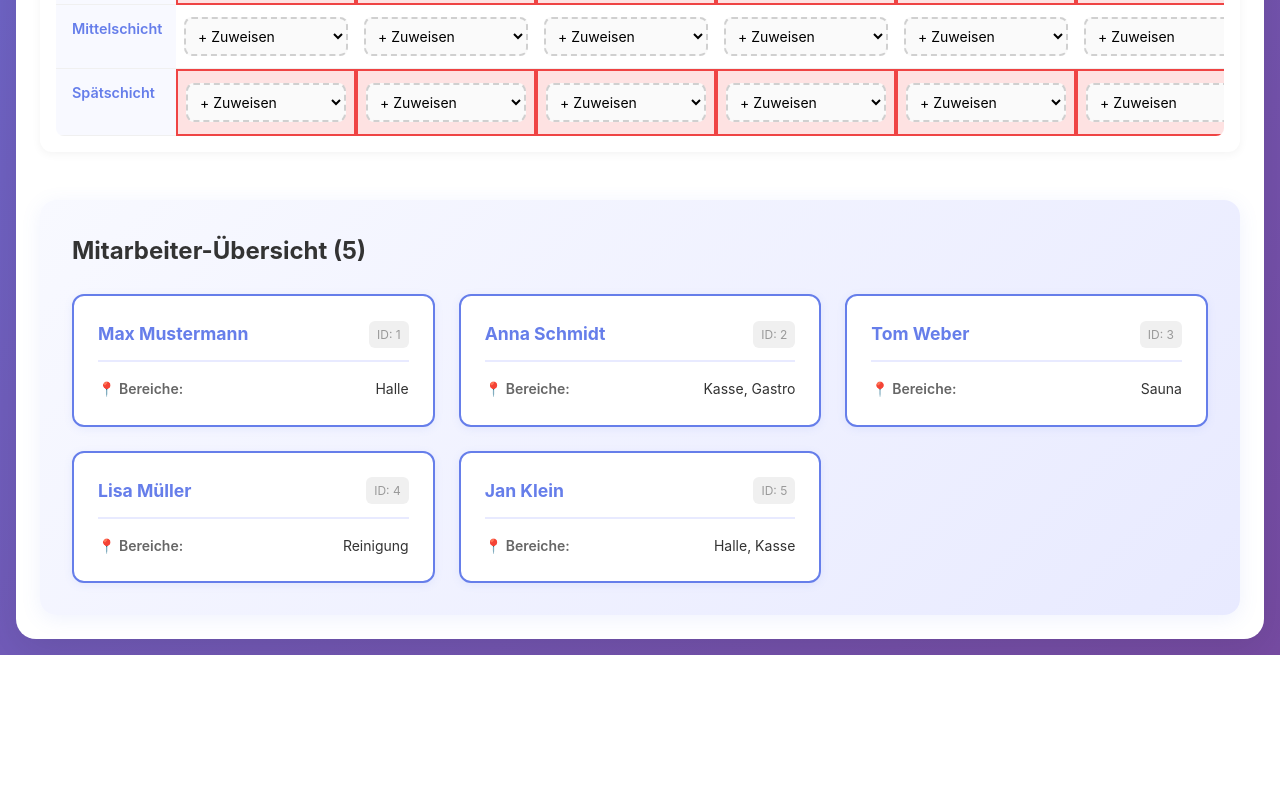
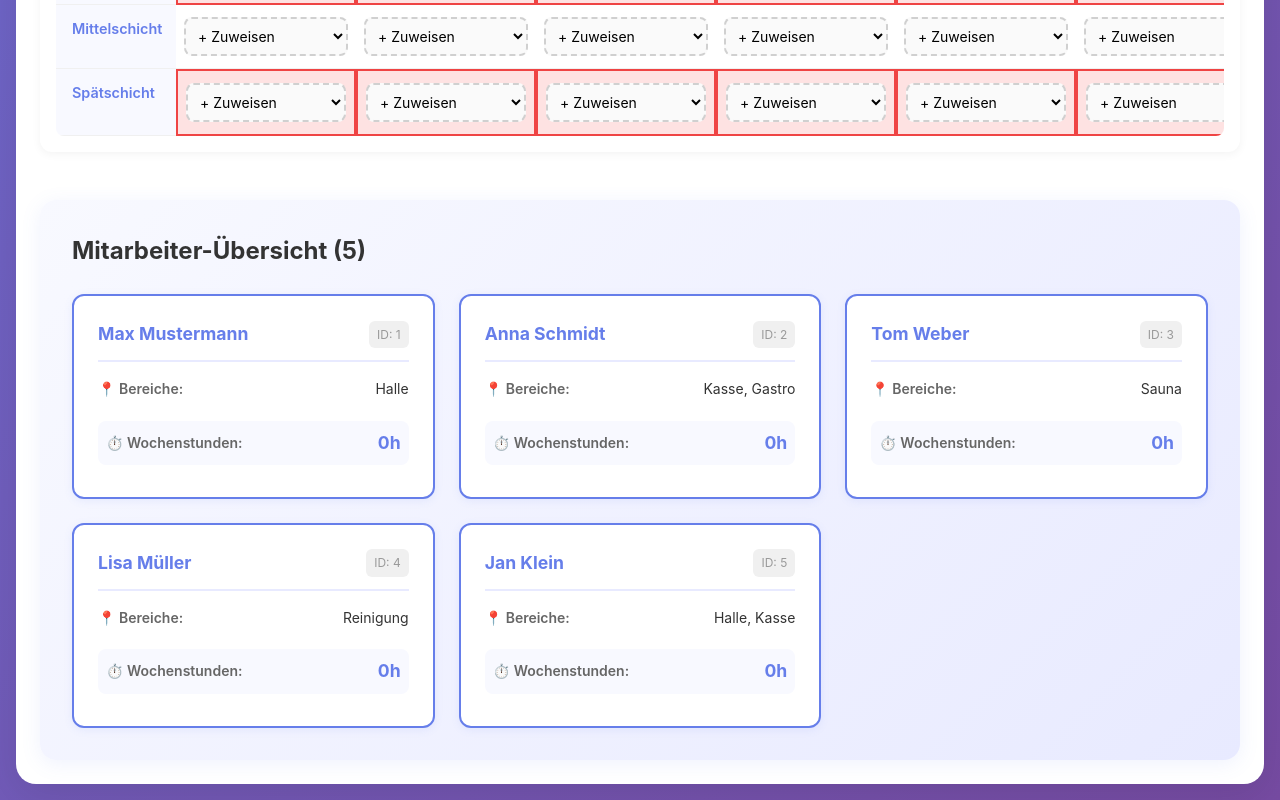
Before and after one commit to ChrisD-78/schichtplan-app, a React (Vite) app: page / in a window 1280 px wide. Shown: the part 2144-2944 px from the top of the page. Before the commit the page ends 2799 px from the top, so only its background shows below. Built offline with nearby package versions, Linux system fonts and the light colour scheme.

Commit message:
Stundenberechnung: 8h pro Schicht mit farblicher Soll/Ist Anzeige

```diff
--- a/src/App.css
+++ b/src/App.css
@@ -800,11 +800,27 @@
   padding: 1.5rem;
   transition: all 0.3s ease;
   box-shadow: 0 2px 8px rgba(102, 126, 234, 0.1);
+  position: relative;
 }
 
 .employee-detail-card:hover {
   transform: translateY(-4px);
   box-shadow: 0 6px 20px rgba(102, 126, 234, 0.2);
+}
+
+/* Hours status coloring */
+.employee-detail-card.hours-fulfilled {
+  border-color: #10b981;
+  background: linear-gradient(to bottom, white 0%, #f0fdf4 100%);
+}
+
+.employee-detail-card.hours-under {
+  border-color: #f59e0b;
+  background: linear-gradient(to bottom, white 0%, #fffbeb 100%);
+}
+
+.employee-detail-card.hours-no-target {
+  border-color: #667eea;
 }
 
 .emp-card-header {
@@ -856,6 +872,69 @@
   font-size: 0.875rem;
   text-align: right;
   word-break: break-word;
+}
+
+.hours-row {
+  background: #f8f9ff;
+  padding: 0.5rem;
+  border-radius: 8px;
+  margin: 0.5rem 0;
+}
+
+.hours-value {
+  font-size: 1rem;
+}
+
+.hours-value strong {
+  color: #667eea;
+  font-size: 1.1rem;
+}
+
+.target-hours {
+  color: #999;
+  font-size: 0.9rem;
+}
+
+.hours-progress {
+  width: 100%;
+  height: 8px;
+  background: #e5e7eb;
+  border-radius: 10px;
+  overflow: hidden;
+  margin: 0.5rem 0;
+}
+
+.progress-bar {
+  height: 100%;
+  transition: width 0.5s ease;
+  border-radius: 10px;
+}
+
+.progress-bar.fulfilled {
+  background: linear-gradient(90deg, #10b981 0%, #059669 100%);
+}
+
+.progress-bar.under {
+  background: linear-gradient(90deg, #f59e0b 0%, #d97706 100%);
+}
+
+.status-badge {
+  margin-top: 1rem;
+  padding: 0.5rem 1rem;
+  border-radius: 8px;
+  text-align: center;
+  font-weight: 600;
+  font-size: 0.875rem;
+}
+
+.status-badge.fulfilled {
+  background: linear-gradient(135deg, #10b981 0%, #059669 100%);
+  color: white;
+}
+
+.status-badge.under {
+  background: linear-gradient(135deg, #f59e0b 0%, #d97706 100%);
+  color: white;
 }
 
 .employee-tag {
@@ -1200,6 +1279,10 @@
     font-size: 1rem;
   }
 
+  .emp-card-header {
+    flex-wrap: wrap;
+  }
+
   .emp-info-row {
     flex-direction: column;
     align-items: flex-start;
@@ -1208,6 +1291,15 @@
 
   .emp-value {
     text-align: left;
+  }
+
+  .hours-value strong {
+    font-size: 1rem;
+  }
+
+  .status-badge {
+    font-size: 0.8rem;
+    padding: 0.4rem 0.75rem;
   }
 
   .bulk-assignment-panel {
--- a/src/components/AdminView.tsx
+++ b/src/components/AdminView.tsx
@@ -252,6 +252,36 @@ export const AdminView: React.FC<AdminViewProps> = ({
   const isUnderStaffed = (area: AreaType, shift: ShiftType, assignmentCount: number): boolean => {
     const minRequired = MIN_STAFFING[area][shift];
     return assignmentCount < minRequired;
+  };
+
+  // Calculate worked hours for an employee in the current week
+  const calculateWeeklyHours = (employeeId: string): number => {
+    let totalHours = 0;
+    const HOURS_PER_SHIFT = 8;
+
+    weekSchedule.forEach(day => {
+      AREAS.forEach(area => {
+        SHIFT_TYPES.forEach(shift => {
+          const assignments = day.shifts[area]?.[shift];
+          if (assignments?.some(a => a.employeeId === employeeId)) {
+            totalHours += HOURS_PER_SHIFT;
+          }
+        });
+      });
+    });
+
+    return totalHours;
+  };
+
+  // Determine if employee has met their weekly hours requirement
+  const getHoursStatus = (employeeId: string, targetHours?: number): 'fulfilled' | 'under' | 'over' | 'no-target' => {
+    if (!targetHours) return 'no-target';
+
+    const workedHours = calculateWeeklyHours(employeeId);
+
+    if (workedHours >= targetHours) return 'fulfilled';
+    if (workedHours < targetHours) return 'under';
+    return 'no-target';
   };
 
   // Drag and Drop handlers
@@ -772,8 +802,12 @@ export const AdminView: React.FC<AdminViewProps> = ({
       <div className="employees-list">
         <h3>Mitarbeiter-Übersicht ({employees.length})</h3>
         <div className="employee-details-grid">
-          {employees.map(emp => (
-            <div key={emp.id} className="employee-detail-card">
+          {employees.map(emp => {
+            const workedHours = calculateWeeklyHours(emp.id);
+            const hoursStatus = getHoursStatus(emp.id, emp.weeklyHours);
+
+            return (
+              <div key={emp.id} className={`employee-detail-card hours-${hoursStatus}`}>
                 <div className="emp-card-header">
                   <h4>{emp.firstName} {emp.lastName}</h4>
                   <span className="emp-id">ID: {emp.id.slice(-4)}</span>
@@ -783,6 +817,30 @@ export const AdminView: React.FC<AdminViewProps> = ({
                     <span className="emp-label">📍 Bereiche:</span>
                     <span className="emp-value">{emp.areas.join(', ')}</span>
                   </div>
+
+                  {/* Weekly Hours Status */}
+                  <div className="emp-info-row hours-row">
+                    <span className="emp-label">⏱️ Wochenstunden:</span>
+                    <span className="emp-value hours-value">
+                      <strong>{workedHours}h</strong>
+                      {emp.weeklyHours && (
+                        <>
+                          {' / '}
+                          <span className="target-hours">{emp.weeklyHours}h</span>
+                        </>
+                      )}
+                    </span>
+                  </div>
+
+                  {emp.weeklyHours && (
+                    <div className="hours-progress">
+                      <div
+                        className={`progress-bar ${hoursStatus}`}
+                        style={{ width: `${Math.min((workedHours / emp.weeklyHours) * 100, 100)}%` }}
+                      />
+                    </div>
+                  )}
+
                   {emp.phone && (
                     <div className="emp-info-row">
                       <span className="emp-label">📞 Telefon:</span>
@@ -795,15 +853,19 @@ export const AdminView: React.FC<AdminViewProps> = ({
                       <span className="emp-value">{emp.email}</span>
                     </div>
                   )}
-                {emp.weeklyHours && (
-                  <div className="emp-info-row">
-                    <span className="emp-label">⏱️ Wochenstunden:</span>
-                    <span className="emp-value">{emp.weeklyHours}h</span>
+                </div>
+
+                {hoursStatus === 'fulfilled' && (
+                  <div className="status-badge fulfilled">✅ Soll erfüllt</div>
+                )}
+                {hoursStatus === 'under' && emp.weeklyHours && (
+                  <div className="status-badge under">
+                    ⚠️ {emp.weeklyHours - workedHours}h fehlen
                   </div>
                 )}
               </div>
-            </div>
-          ))}
+            );
+          })}
         </div>
       </div>
     </div>
```
Lines whose indentation alone changed are shown as unchanged.
